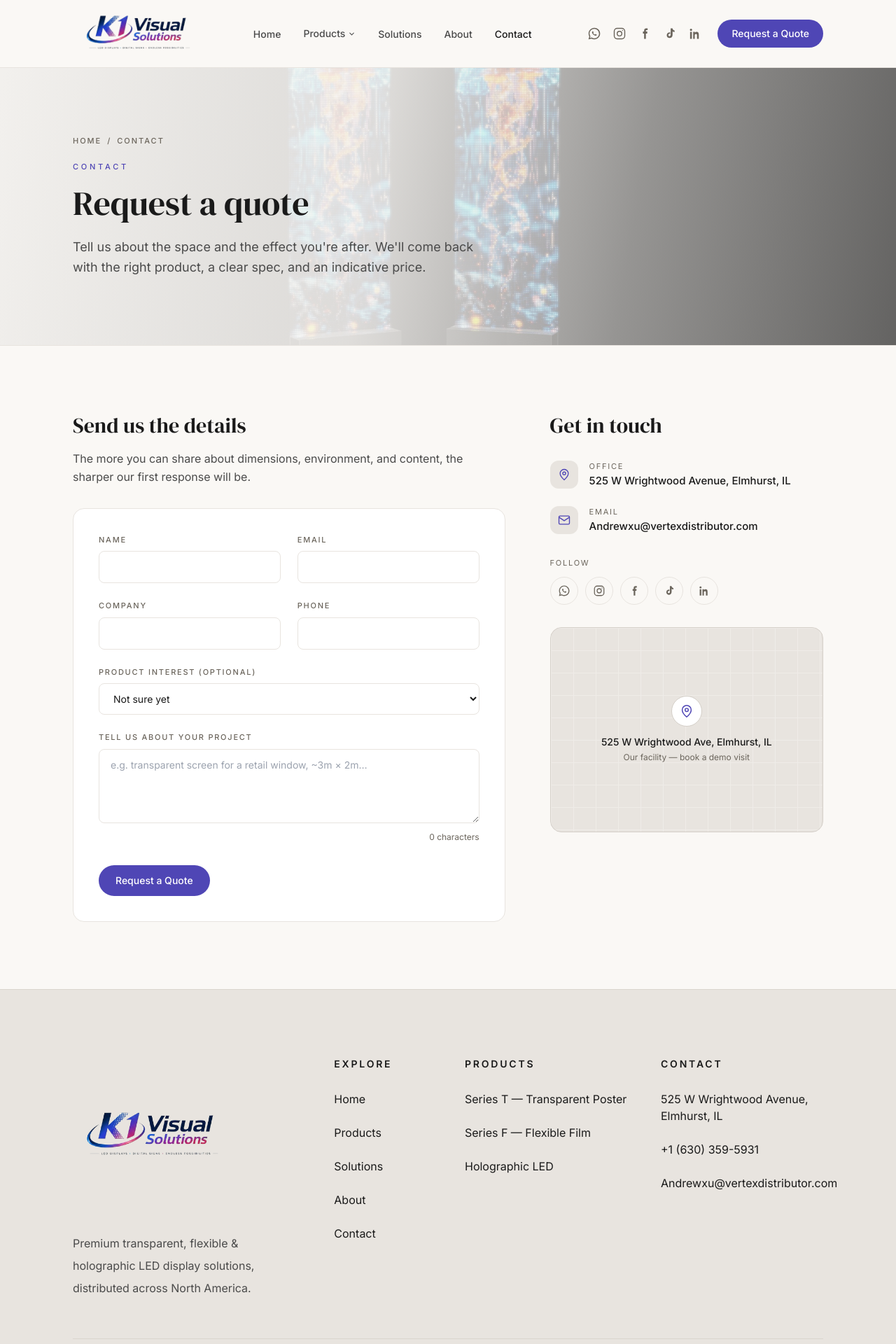
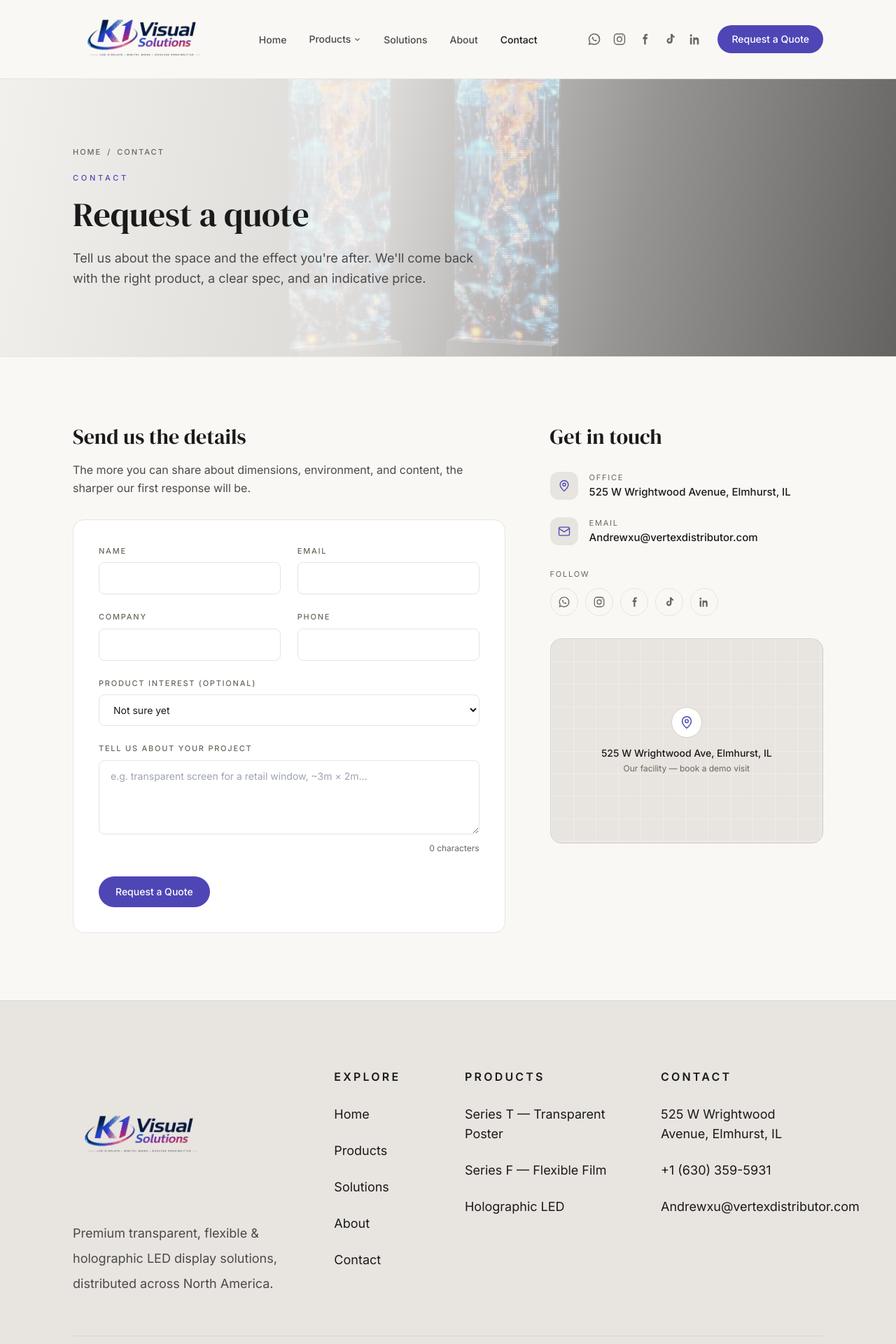
Before and after one commit to techVertexLLC/k1-visual-solutions, a Next.js app: page /k1/contact in a window 1280 px wide. Shown: the top 1920 px of the page at 70% size. Built offline with nearby package versions, Linux system fonts and the light colour scheme.

Commit message:
ui: page transitions, spacing tokens, logo/footer overhaul (DC-021)

```diff
--- a/app/layout.jsx
+++ b/app/layout.jsx
@@ -2,6 +2,7 @@
 import "./globals.css";
 import Navbar from "@/components/Navbar";
 import BackToTop from "@/components/ui/BackToTop";
+import PageTransition from "@/components/ui/PageTransition";
 
 const inter = Inter({
   subsets: ["latin"],
@@ -84,7 +85,9 @@
           Skip to content
         </a>
         <Navbar />
-        {children}
+        <PageTransition>
+          {children}
+        </PageTransition>
         <BackToTop />
       </body>
     </html>
--- a/components/Navbar.jsx
+++ b/components/Navbar.jsx
@@ -6,6 +6,7 @@
 import { motion, AnimatePresence } from "framer-motion";
 import { COLOR, FONT } from "./home/tokens";
 import { SOCIAL_LINKS } from "./ui/social";
+import BrandLogo from "./ui/BrandLogo";
 
 /* usePathname() returns the route WITHOUT the "/k1" basePath, so we strip the
    prefix off each nav href before comparing to decide the active link. */
@@ -89,22 +90,14 @@
         borderColor: COLOR.gray,
       }}
     >
-      {/* DC-019: nav h-32 → h-20，logo h-52/sm:h-64 → h-20/sm:h-24（上限 96px）
-           左右 padding 加大讓 logo 有呼吸空間 */}
+      {/* DC-021: nav h-24 → h-28（配合更大 logo），logo 換 BrandLogo variant="navbar"（h-40/sm:h-48） */}
       <nav
-        className="mx-auto flex h-24 max-w-6xl items-center justify-between px-6 lg:px-10"
+        className="mx-auto flex h-28 max-w-6xl items-center justify-between px-6 lg:px-10"
         aria-label="Primary"
       >
-        {/* Logo — h-20 / sm:h-24，比例協調不壓迫 */}
+        {/* Logo — BrandLogo variant="navbar" → h-40 / sm:h-48 */}
         <a href="/k1/" className="flex items-center px-1 py-2">
-          <Image
-            src="/k1/assets/images/k1-logo-transparent.png"
-            alt="K1 Visual Solutions logo"
-            width={56}
-            height={56}
-            priority
-            className="h-36 w-auto object-contain sm:h-44"
-          />
+          <BrandLogo variant="navbar" />
         </a>
 
         {/* Desktop links */}
@@ -238,11 +231,12 @@
             <ul className="space-y-1 px-6 py-4">
               {NAV_LINKS.map((link) => (
                 <li key={link.href}>
+                  {/* DC-021: min-h-[48px] Apple HIG 觸控標準 */}
                   <a
                     href={link.href}
                     onClick={() => setOpen(false)}
                     aria-current={isActivePath(link.href, pathname) ? "page" : undefined}
-                    className="block rounded-lg px-3 py-3 text-base font-medium"
+                    className="flex min-h-[48px] items-center rounded-lg px-3 text-base font-medium"
                     style={{
                       color: COLOR.ink,
                       background: isActivePath(link.href, pathname)
@@ -256,10 +250,11 @@
                     <ul className="mb-1 ml-3 space-y-1 border-l pl-3" style={{ borderColor: COLOR.gray }}>
                       {link.sublinks.map((sub) => (
                         <li key={sub.href}>
+                          {/* DC-021: sublink 也保持 min-h-[48px] */}
                           <a
                             href={sub.href}
                             onClick={() => setOpen(false)}
-                            className="block rounded-lg px-3 py-2 text-sm"
+                            className="flex min-h-[48px] items-center rounded-lg px-3 text-sm"
                             style={{ color: COLOR.body }}
                           >
                             {sub.label}
--- a/components/SiteFooter.jsx
+++ b/components/SiteFooter.jsx
@@ -1,6 +1,7 @@
 import Image from "next/image";
 import { COLOR, FONT } from "./home/tokens";
 import { SOCIAL_LINKS } from "./ui/social";
+import BrandLogo from "./ui/BrandLogo";
 
 /**
  * Shared site footer for every page. Warm-gray surface, multi-page navigation,
@@ -48,17 +49,11 @@
           {/* Brand */}
           <div className="md:col-span-4">
             <a href="/k1/" className="inline-block">
-              <Image
-                src="/k1/assets/images/k1-logo-transparent.png"
-                alt="K1 Visual Solutions logo"
-                width={200}
-                height={80}
-                loading="lazy"
-                className="h-56 w-auto object-contain"
-              />
+              {/* DC-021: 換 BrandLogo 統一管理，h-48 */}
+              <BrandLogo variant="footer" />
             </a>
-            {/* DC-020: leading-relaxed → leading-loose，文字密度降低更易讀 */}
-            <p className="mt-5 max-w-xs text-base leading-loose" style={{ color: COLOR.body }}>
+            {/* DC-021: text-base → text-lg */}
+            <p className="mt-5 max-w-xs text-lg leading-loose" style={{ color: COLOR.body }}>
               Premium transparent, flexible &amp; holographic LED display
               solutions, distributed across North America.
             </p>
@@ -66,21 +61,20 @@
 
           {/* Explore */}
           <div className="md:col-span-2">
-            {/* 標題加深 + 放大：確保在 #E8E4DF 背景對比度 ≥ 4.5:1 */}
+            {/* DC-021: text-sm → text-base 區塊標題 */}
             <h3
-              className="text-sm font-semibold uppercase tracking-[0.2em]"
+              className="text-base font-semibold uppercase tracking-[0.2em]"
               style={{ color: COLOR.ink }}
             >
               Explore
             </h3>
-            {/* DC-020: mt-5 → mt-6，space-y-3 → space-y-4 */}
             <ul className="mt-6 space-y-4">
               {EXPLORE.map((link) => (
                 <li key={link.href}>
-                  {/* DC-020: py-1 增加觸控面積（44px 目標） */}
+                  {/* DC-021: text-base → text-lg */}
                   <a
                     href={link.href}
-                    className="link-underline inline-block py-1 text-base"
+                    className="link-underline inline-block py-1 text-lg"
                     style={{ color: COLOR.ink }}
                   >
                     {link.label}
@@ -92,20 +86,20 @@
 
           {/* Products */}
           <div className="md:col-span-3">
+            {/* DC-021: text-sm → text-base 區塊標題 */}
             <h3
-              className="text-sm font-semibold uppercase tracking-[0.2em]"
+              className="text-base font-semibold uppercase tracking-[0.2em]"
               style={{ color: COLOR.ink }}
             >
               Products
             </h3>
-            {/* DC-020: mt-5 → mt-6，space-y-3 → space-y-4 */}
             <ul className="mt-6 space-y-4">
               {PRODUCT_LINKS.map((link) => (
                 <li key={link.href}>
-                  {/* DC-020: py-1 增加觸控面積 */}
+                  {/* DC-021: text-base → text-lg */}
                   <a
                     href={link.href}
-                    className="link-underline inline-block py-1 text-base"
+                    className="link-underline inline-block py-1 text-lg"
                     style={{ color: COLOR.ink }}
                   >
                     {link.label}
@@ -117,14 +111,15 @@
 
           {/* Contact */}
           <div className="md:col-span-3">
+            {/* DC-021: text-sm → text-base 區塊標題 */}
             <h3
-              className="text-sm font-semibold uppercase tracking-[0.2em]"
+              className="text-base font-semibold uppercase tracking-[0.2em]"
               style={{ color: COLOR.ink }}
             >
               Contact
             </h3>
-            {/* DC-020: mt-5 → mt-6，space-y-3 → space-y-4 */}
-            <ul className="mt-6 space-y-4 text-base" style={{ color: COLOR.ink }}>
+            {/* DC-021: text-base → text-lg */}
+            <ul className="mt-6 space-y-4 text-lg" style={{ color: COLOR.ink }}>
               {/* DC-020: py-1 統一 contact 項目觸控區域 */}
               <li className="py-1">525 W Wrightwood Avenue, Elmhurst, IL</li>
               <li>
@@ -170,10 +165,9 @@
           </div>
         )}
 
-        {/* DC-020: mt-10 → mt-14，Copyright 呼吸感提升 */}
-        {/* Copyright — body (#4A4A4A) 取代 muted (#6B655C)，對比度更佳 */}
+        {/* DC-021: text-sm → text-base copyright */}
         <div
-          className="mt-14 border-t pt-8 text-sm"
+          className="mt-14 border-t pt-8 text-base"
           style={{ color: COLOR.body, borderColor: "#DAD5CE" }}
         >
           © {new Date().getFullYear()} K1trends Global Inc. · K1 Visual Solutions. All rights reserved.
--- a/components/home/tokens.js
+++ b/components/home/tokens.js
@@ -22,6 +22,22 @@
   sans: "var(--font-inter), system-ui, sans-serif",
 };
 
+/**
+ * Spacing tokens — keep all section/block rhythm here, import wherever needed.
+ *
+ *   SPACE.section  large page sections   py-20 lg:py-28
+ *   SPACE.block    sub-blocks / cards    py-12 lg:py-16
+ *   TAP.target     Apple HIG touch area  min-h-[48px]
+ */
+export const SPACE = {
+  section: "py-20 lg:py-28",
+  block:   "py-12 lg:py-16",
+};
+
+export const TAP = {
+  target: "min-h-[48px]",
+};
+
 // A 20×12 warm-gray SVG, base64-encoded, used as the blur placeholder for the
 // large product photographs while the optimized WebP/AVIF streams in.
 export const BLUR =
--- /dev/null
+++ b/components/ui/BrandLogo.jsx
@@ -0,0 +1,36 @@
+import Image from "next/image";
+
+/**
+ * BrandLogo — single source of truth for the K1 Visual Solutions logo mark.
+ *
+ * Variants
+ * --------
+ *   "navbar"  — h-40 / sm:h-48  (taller than before, per DC-021 boss request)
+ *   "footer"  — h-48            (uniform across all three footers)
+ *   "dark"    — like footer but inverted (brightness-0 invert) for dark bg
+ *
+ * Usage:
+ *   <BrandLogo variant="navbar" />
+ *   <BrandLogo variant="footer" />
+ *   <BrandLogo variant="dark"   />   ← deep-dark Footer.jsx
+ */
+export default function BrandLogo({ variant = "footer", className = "" }) {
+  const sizeClass =
+    variant === "navbar"
+      ? "h-40 sm:h-48 w-auto object-contain"
+      : "h-48 w-auto object-contain";
+
+  const filterClass = variant === "dark" ? "brightness-0 invert" : "";
+
+  return (
+    <Image
+      src="/k1/assets/images/k1-logo-transparent.png"
+      alt="K1 Visual Solutions logo"
+      width={200}
+      height={80}
+      loading={variant === "navbar" ? "eager" : "lazy"}
+      priority={variant === "navbar"}
+      className={`${sizeClass} ${filterClass} ${className}`.trim()}
+    />
+  );
+}
--- /dev/null
+++ b/components/ui/PageTransition.jsx
@@ -0,0 +1,47 @@
+"use client";
+
+/**
+ * PageTransition — wraps page content in a Framer Motion fade.
+ *
+ * Design decisions:
+ *   - duration 0.25s, easeOut: snappy but not jarring
+ *   - key=pathname: ensures AnimatePresence registers a real unmount/mount
+ *     when the route changes (App Router keeps the same layout tree, so without
+ *     a changing key the animation never fires)
+ *   - prefers-reduced-motion: we read the media query at runtime and set
+ *     duration → 0 so the layout shift still happens but with no animation
+ */
+
+import { usePathname } from "next/navigation";
+import { AnimatePresence, motion } from "framer-motion";
+import { useReducedMotion } from "framer-motion";
+
+export default function PageTransition({ children }) {
+  const pathname = usePathname();
+  const reduceMotion = useReducedMotion();
+
+  const variants = {
+    hidden:  { opacity: 0 },
+    visible: { opacity: 1 },
+    exit:    { opacity: 0 },
+  };
+
+  const transition = reduceMotion
+    ? { duration: 0 }
+    : { duration: 0.25, ease: "easeOut" };
+
+  return (
+    <AnimatePresence mode="wait" initial={false}>
+      <motion.div
+        key={pathname}
+        variants={variants}
+        initial="hidden"
+        animate="visible"
+        exit="exit"
+        transition={transition}
+      >
+        {children}
+      </motion.div>
+    </AnimatePresence>
+  );
+}
```
Also changed, not shown: components/Footer.jsx (+14 -14 lines), components/home/Footer.jsx (+15 -17 lines).
